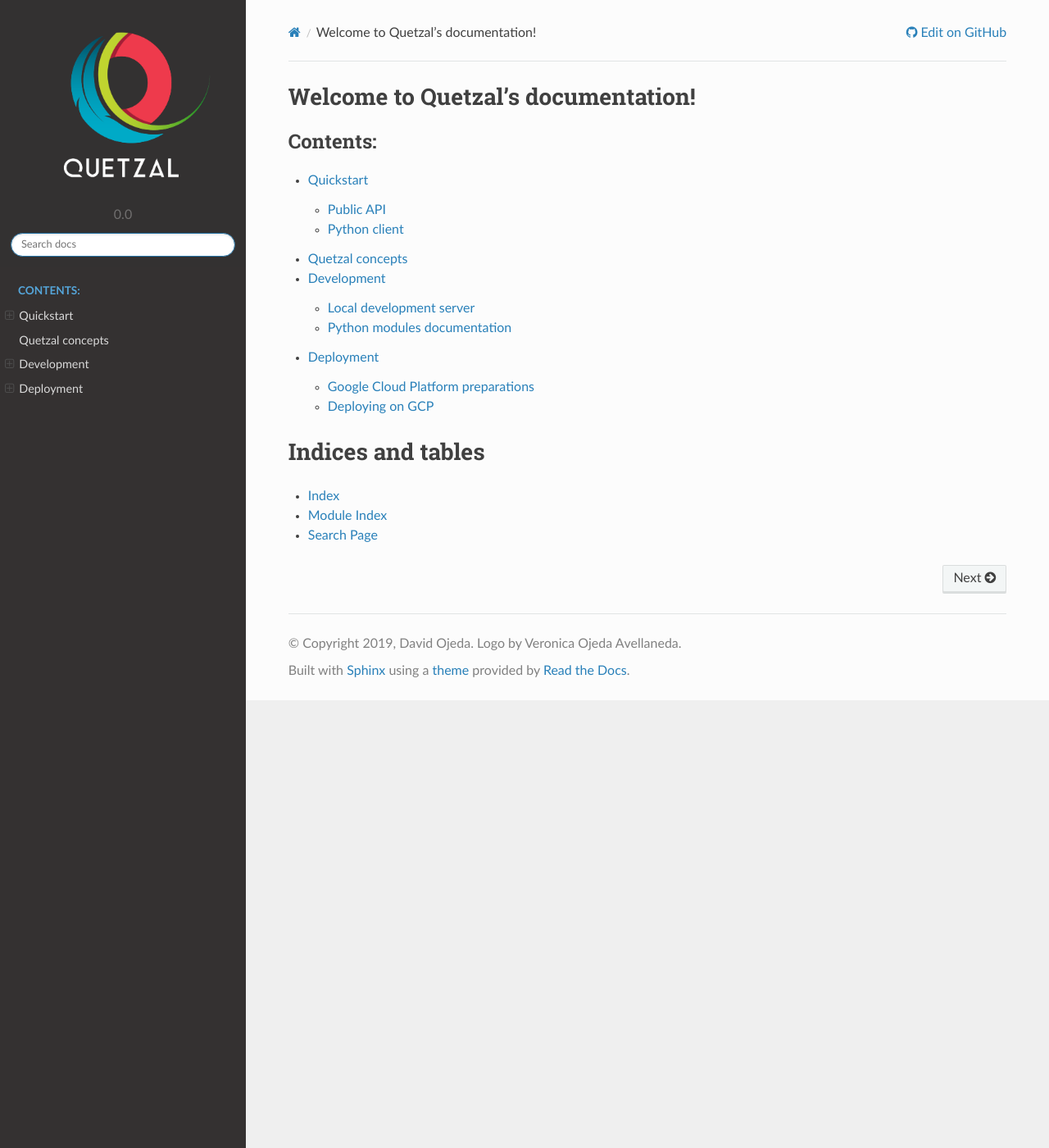
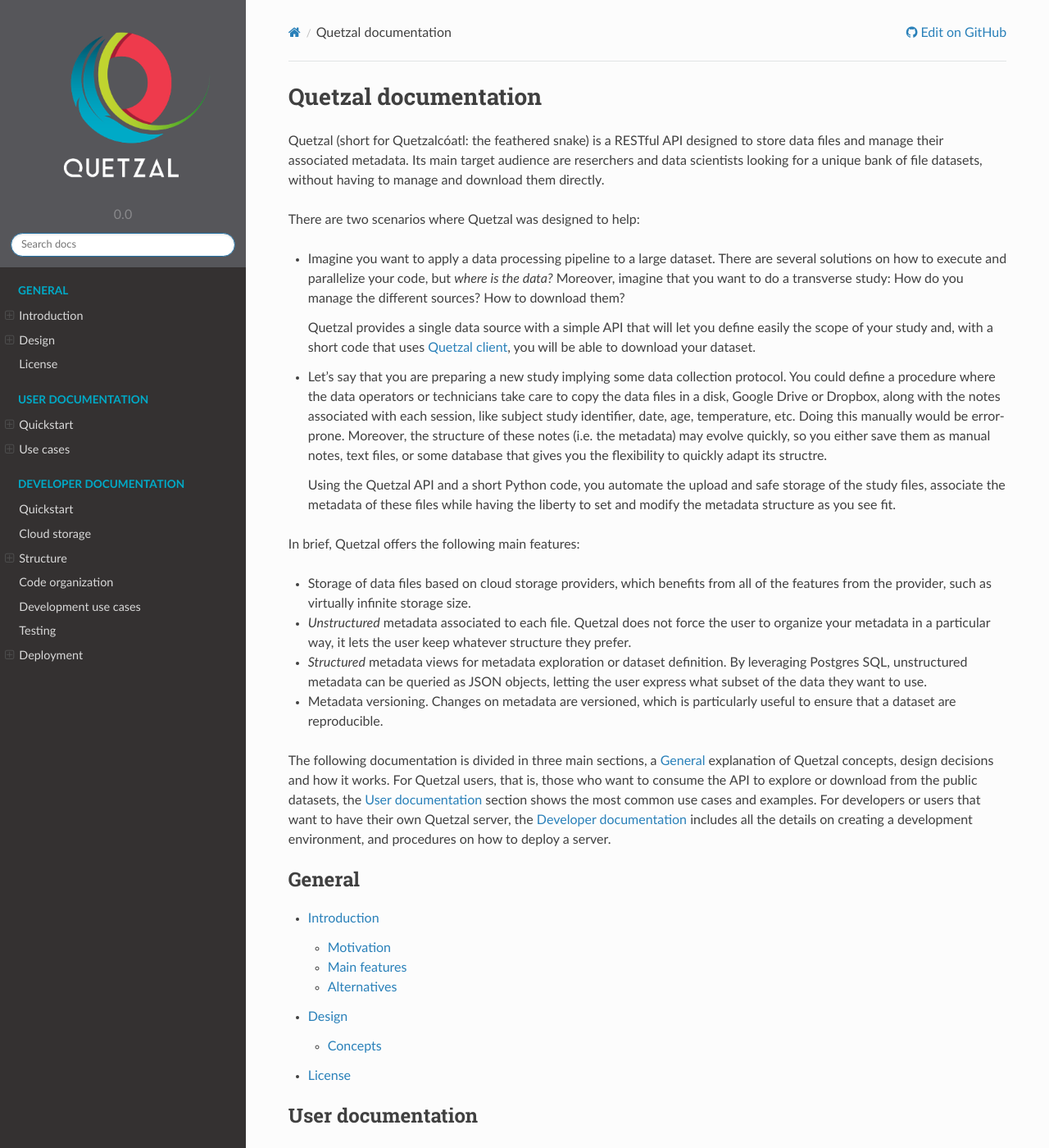
Before and after one commit to quetz-al/quetzal, a Sphinx documentation site: the page built from docs/source/index.rst, in a window 1280 px wide and 1400 px high. Shown: the whole window at 82% size. Built offline with Sphinx 7.4.7 and the Read the Docs theme 2.0.0, drawn with Linux system fonts in a browser that asks for light colours; some of the changed text lies outside the part shown.

Commit message:
Add new structure of the documentation
* Introduction is partly written.
* Structure of the complete doc table of contents
* Color modifications to follow Quetzal design chart
* Added sphinx-tabs as a solution to show different code snippets on sphinx

```diff
--- a/README.rst
+++ b/README.rst
@@ -12,7 +12,55 @@
 Quetzal
 =======
 
-Description and main use-cases.
+.. abstract_start
+
+Quetzal (short for Quetzalcóatl: the feathered snake) is a RESTful API designed
+to store data files and manage their associated metadata.
+Its main target audience are reserchers and data scientists looking for a
+unique bank of file datasets, without having to manage and download
+them directly.
+
+There are two scenarios where Quetzal was designed to help:
+
+* Imagine you want to apply a data processing pipeline to a large dataset.
+  There are several solutions on how to execute and parallelize your code, but
+  *where is the data?* Moreover, imagine that you want to do a transverse study:
+  How do you manage the different sources? How to download them?
+
+  Quetzal provides a single data source with a simple API that will let you
+  define easily the scope of your study and, with a short code that
+  uses `Quetzal client <https://github.com/quetz-al/quetzal-client>`_, you will
+  be able to download your dataset.
+
+* Let's say that you are preparing a new study implying some data collection
+  protocol. You could define a procedure where the data operators or technicians
+  take care to copy the data files in a disk, Google Drive or Dropbox, along
+  with the notes associated with each session, like subject study identifier,
+  date, age, temperature, etc. Doing this manually would be error-prone.
+  Moreover, the structure of these notes (i.e. the metadata) may evolve quickly,
+  so you either save them as manual notes, text files, or some database that
+  gives you the flexibility to quickly adapt its structre.
+
+  Using the Quetzal API and a short Python code, you automate the upload and
+  safe storage of the study files, associate the metadata of these files while
+  having the liberty to set and modify the metadata structure as you see fit.
+
+
+In brief, Quetzal offers the following main features:
+
+* Storage of data files based on cloud storage providers, which benefits from
+  all of the features from the provider, such as virtually infinite storage
+  size.
+* *Unstructured* metadata associated to each file. Quetzal does not force the
+  user to organize your metadata in a particular way, it lets the user keep
+  whatever structure they prefer.
+* *Structured* metadata views for metadata exploration or dataset definition.
+  By leveraging Postgres SQL, unstructured metadata can be queried as JSON
+  objects, letting the user express what subset of the data they want to use.
+* Metadata versioning. Changes on metadata are versioned, which is particularly
+  useful to ensure that a dataset are reproducible.
+
+.. abstract_end
 
 Features
 --------
--- a/docs/source/_static/custom.css
+++ b/docs/source/_static/custom.css
@@ -3,5 +3,9 @@
 }
 
 .wy-side-nav-search {
-    background-color: #333131;
+    background-color: #56565a;
 }
+
+.wy-menu-vertical p.caption {
+    color: #00aac7;
+}
--- a/docs/source/conf.py
+++ b/docs/source/conf.py
@@ -48,6 +48,7 @@
 extensions = [
     'sphinx.ext.autodoc',
     'sphinx.ext.napoleon',
+    'sphinx_tabs.tabs'
 ]
 
 # Add any paths that contain templates here, relative to this directory.
@@ -75,7 +76,7 @@
 exclude_patterns = []
 
 # The name of the Pygments (syntax highlighting) style to use.
-pygments_style = None
+pygments_style = 'monokai'
 
 
 # -- Options for HTML output -------------------------------------------------
--- a/docs/source/index.rst
+++ b/docs/source/index.rst
@@ -3,16 +3,50 @@
    You can adapt this file completely to your liking, but it should at least
    contain the root `toctree` directive.
 
-Welcome to Quetzal's documentation!
-===================================
+Quetzal documentation
+=====================
+
+.. Abstract is written in the README.rst so it can be read from github
+
+.. include:: ../../README.rst
+   :start-after: abstract_start
+   :end-before: abstract_end
+
+The following documentation is divided in three main sections, a
+:ref:`general_toc` explanation of Quetzal concepts, design decisions and how
+it works. For Quetzal users, that is, those who want to consume the API to
+explore or download from the public datasets, the :ref:`user_toc` section shows
+the most common use cases and examples. For developers or users that want to
+have their own Quetzal server, the :ref:`devel_toc` includes all the
+details on creating a development environment, and procedures on how to deploy
+a server.
 
 .. toctree::
    :maxdepth: 2
-   :caption: Contents:
+   :caption: General
+   :name: general_toc
+
+   intro
+   design
+   license
+
+.. toctree::
+   :maxdepth: 2
+   :caption: User documentation
+   :name: user_toc
 
    quickstart
-   concepts
-   development
+   use_cases
+
+.. toctree::
+   :maxdepth: 2
+   :caption: Developer documentation
+   :name: devel_toc
+
+   dev_quickstart
+   structure
+   dev_use_cases
+   testing
    deployment
 
 
--- /dev/null
+++ b/docs/source/intro.rst
@@ -0,0 +1,12 @@
+============
+Introduction
+============
+
+Motivation
+----------
+
+Main features
+-------------
+
+Alternatives
+------------
--- /dev/null
+++ b/docs/source/license.rst
@@ -0,0 +1,5 @@
+=======
+License
+=======
+
+.. include:: ../../LICENSE
--- /dev/null
+++ b/docs/source/testing.rst
@@ -0,0 +1,3 @@
+=======
+Testing
+=======
--- a/requirements-dev.txt
+++ b/requirements-dev.txt
@@ -3,4 +3,5 @@
 docker-compose
 flask-shell-ipython
 Sphinx
-sphinx_rtd_theme
+sphinx-rtd-theme
+sphinx-tabs
```
Also changed, not shown: docs/source/concepts.rst (deleted, +0 -8 lines), docs/source/design.rst (added, +42 -0 lines), docs/source/dev_quickstart.rst (added, +13 -0 lines), docs/source/dev_use_cases.rst (added, +13 -0 lines), docs/source/quickstart.rst (+15 -5 lines), docs/source/structure.rst (added, +28 -0 lines), docs/source/use_cases.rst (added, +40 -0 lines), 1 other file.
